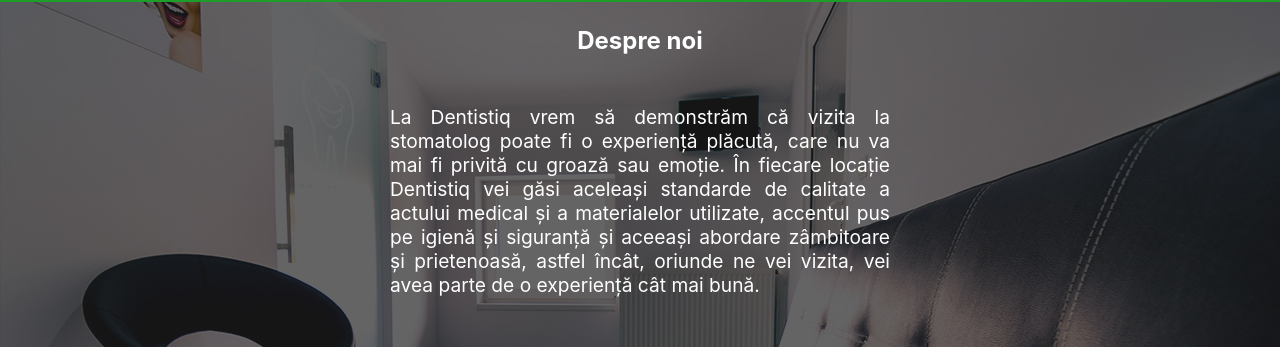
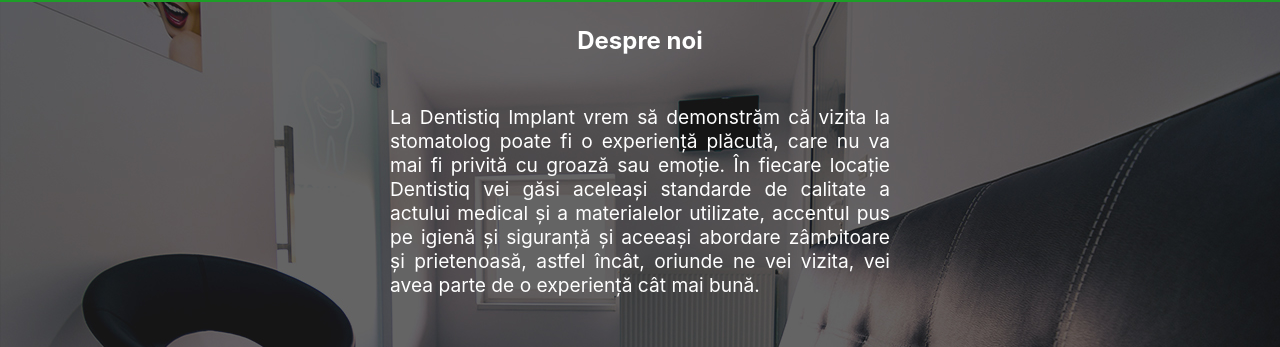
Before and after one commit to alexcorsau/dentistiqimplant, a React (Create React App) app in the folder dentistiq/: page /despreNoi in a window 1280 px wide. Shown: the part 98-445 px from the top of the page. Built offline with nearby package versions, Linux system fonts and the light colour scheme.

Commit message:
corrected name

```diff
--- a/dentistiq/public/index.html
+++ b/dentistiq/public/index.html
@@ -24,7 +24,7 @@
       work correctly both with client-side routing and a non-root public URL.
       Learn how to configure a non-root public URL by running `npm run build`.
     -->
-    <title>Dentistiq</title>
+    <title>Dentistiq-Implant</title>
   </head>
   <body>
     <noscript>You need to enable JavaScript to run this app.</noscript>
--- a/dentistiq/src/components/despreNoi/DespreNoi.js
+++ b/dentistiq/src/components/despreNoi/DespreNoi.js
@@ -6,7 +6,7 @@
     <div className={styles.despreNoi}>
       <h3 className={styles.title}>Despre noi</h3>
       <h4 className={styles.text}>
-        La Dentistiq vrem să demonstrăm că vizita la stomatolog poate fi o
+        La Dentistiq Implant vrem să demonstrăm că vizita la stomatolog poate fi o
         experiență plăcută, care nu va mai fi privită cu groază sau emoție. În
         fiecare locație Dentistiq vei găsi aceleași standarde de calitate a
         actului medical și a materialelor utilizate, accentul pus pe igienă și
```
